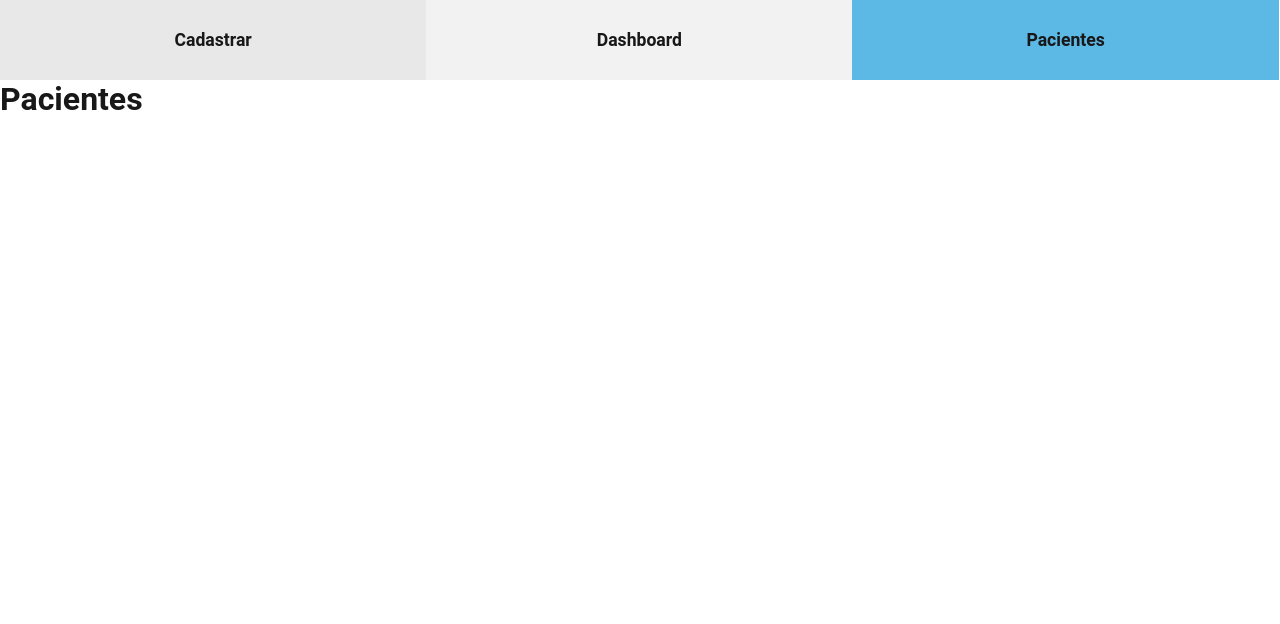
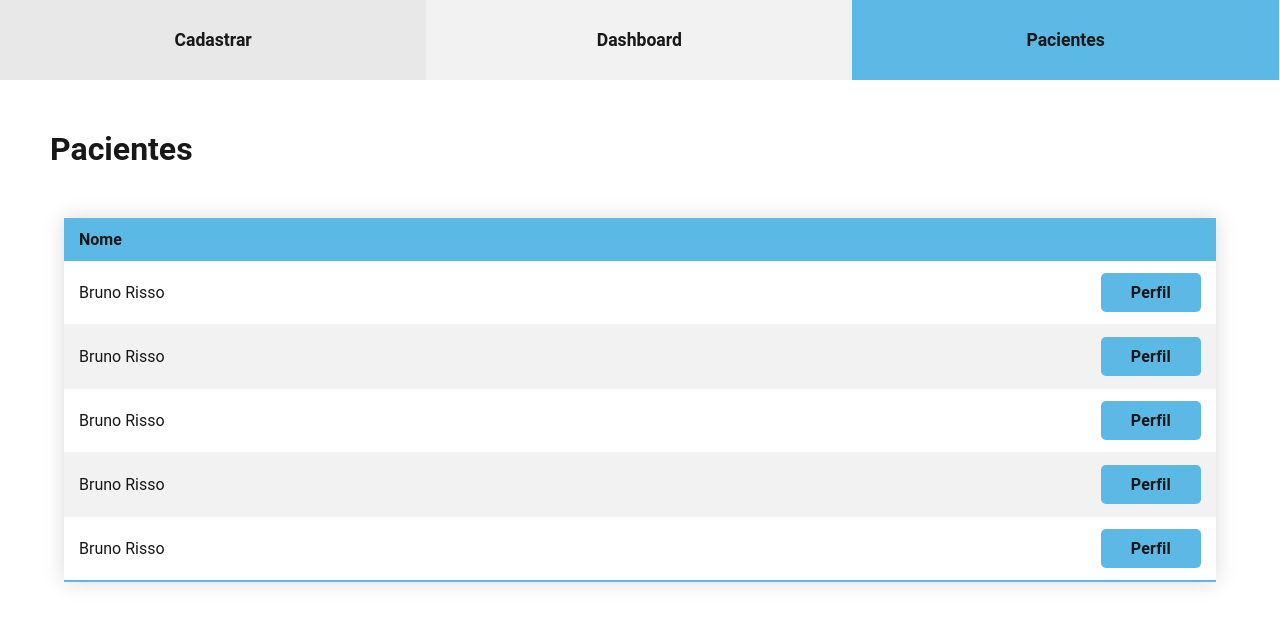
Before and after one commit to BrunoRisso58/PhysioManagement, a Vue app: page /pacientes in a window 1280 px wide. Shown: the top 624 px of the page. Built offline with nearby package versions, Linux system fonts and the light colour scheme.

Commit message:
Criando e estilizando a tabela de pacientes

```diff
--- a/package.json
+++ b/package.json
@@ -5,7 +5,8 @@
   "scripts": {
     "serve": "vue-cli-service serve",
     "build": "vue-cli-service build",
-    "lint": "vue-cli-service lint"
+    "lint": "vue-cli-service lint",
+    "backend": "json-server --watch db/db.json"
   },
   "dependencies": {
     "core-js": "^3.8.3",
--- /dev/null
+++ b/src/components/PacientesTable.vue
@@ -0,0 +1,103 @@
+<template>
+    <table class="table">
+        <thead>
+            <tr>
+                <th>Nome</th>
+                <th></th>
+            </tr>
+        </thead>
+        <tbody>
+            <tr>
+                <td>Bruno Risso</td>
+                <td class="seeMoreData">
+                    <button class="seeMoreButton">Perfil</button>
+                </td>
+            </tr>
+            <tr>
+                <td>Bruno Risso</td>
+                <td class="seeMoreData">
+                    <button class="seeMoreButton">Perfil</button>
+                </td>
+            </tr>
+            <tr>
+                <td>Bruno Risso</td>
+                <td class="seeMoreData">
+                    <button class="seeMoreButton">Perfil</button>
+                </td>
+            </tr>
+            <tr>
+                <td>Bruno Risso</td>
+                <td class="seeMoreData">
+                    <button class="seeMoreButton">Perfil</button>
+                </td>
+            </tr>
+            <tr>
+                <td>Bruno Risso</td>
+                <td class="seeMoreData">
+                    <button class="seeMoreButton">Perfil</button>
+                </td>
+            </tr>
+        </tbody>
+    </table>
+</template>
+
+<script>
+
+export default {
+    name: "PacientesTable"
+}
+
+</script>
+
+<style scoped>
+    .table {
+        border-collapse: collapse;
+        margin: 25px 0;
+        width: 90%;
+        box-shadow: 0 0 20px rgba(0, 0, 0, 0.15);
+        margin: auto
+    }
+
+    .table thead tr {
+        background-color: #5CB8E4;
+        color: #ffffff;
+        text-align: left;
+    }
+
+    .table th, .table td {
+        padding: 12px 15px;
+    }
+
+    .table tbody tr {
+        border-bottom: thin solid #F2F2F2;
+    }
+
+    .table tbody tr:nth-of-type(even) {
+        background-color: #F2F2F2;
+    }
+
+    .table tbody tr:last-of-type {
+        border-bottom: 2px solid #5CB8E4;
+    }
+
+    .seeMoreData {
+        text-align: right
+    }
+
+    .seeMoreButton {
+        background-color: #5CB8E4;
+        border: none;
+        padding: 10px 30px;
+        font-weight: bold;
+        border-radius: 5px;
+        font-size: 1rem;
+        letter-spacing: 0.2px
+    }
+
+    .seeMoreButton:hover {
+        background-color: #181818;
+        color: #F2F2F2;
+        cursor: pointer;
+        transition: .2s
+    }
+</style>
--- a/src/components/PageTitle.vue
+++ b/src/components/PageTitle.vue
@@ -10,3 +10,9 @@ export default {
     },
 }
 </script>
+
+<style scoped>
+    #page-title {
+        margin: 50px
+    }
+</style>
--- a/src/views/PacientesView.vue
+++ b/src/views/PacientesView.vue
@@ -1,14 +1,17 @@
 <template>
     <PageTitle title="Pacientes" />
+    <PacientesTable />
 </template>
 
 <script>
 import PageTitle from "../components/PageTitle.vue"
+import PacientesTable from "@/components/PacientesTable.vue";
 
 export default {
     name: "PacientesView",
     components: {
-        PageTitle
+        PageTitle,
+        PacientesTable
     }
 }
 </script>
```
